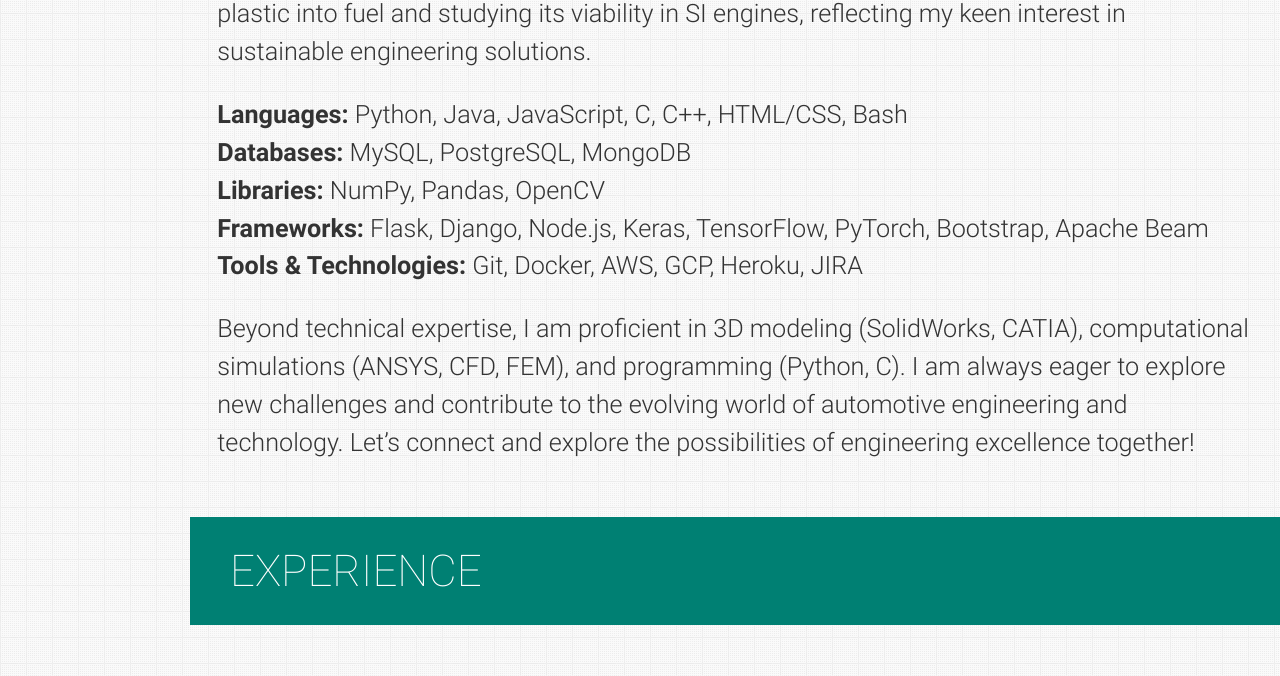
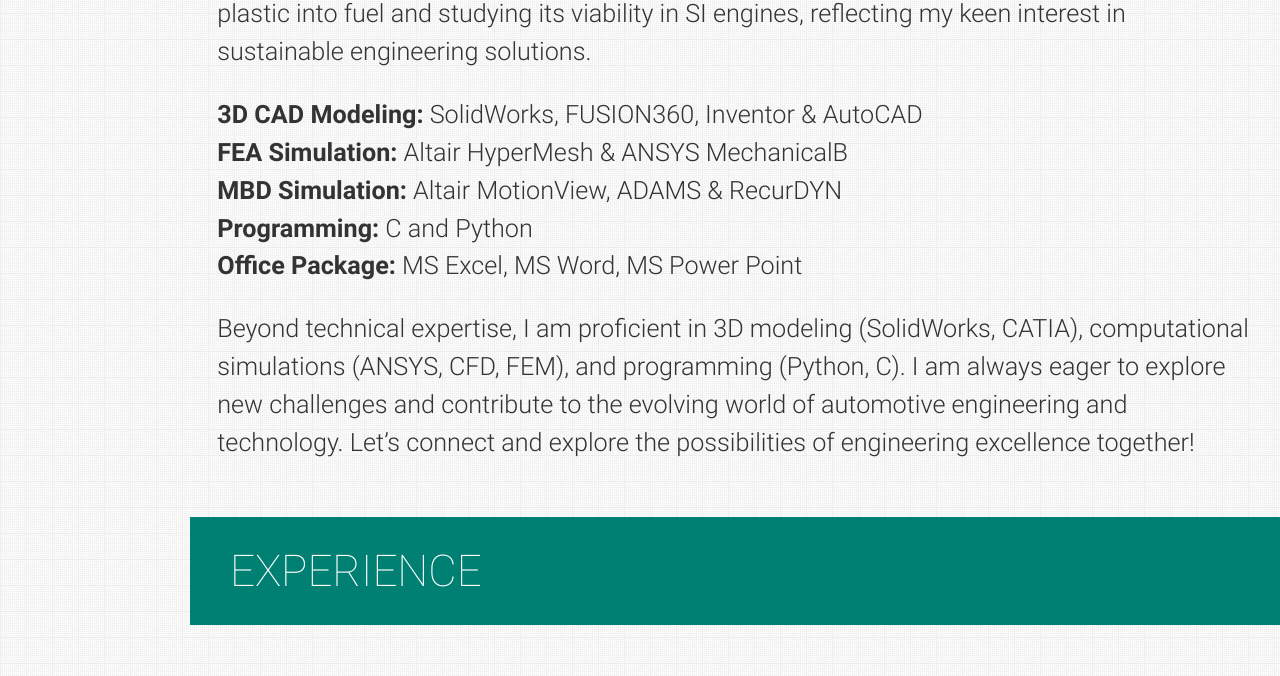
Before and after one commit to corrupted-brain/manojwebsite, a plain HTML site: page index.html in a window 1280 px wide. Shown: the part 1313-1989 px from the top of the page. Drawn offline with nearby package versions, Linux system fonts and the light colour scheme.

Commit message:
Update index.html

```diff
--- a/index.html
+++ b/index.html
@@ -261,11 +261,11 @@ I am particularly passionate about research and innovation in the automotive ind
         </p>
         <p>
           <ul>
-            <li><b>Languages:</b> Python, Java, JavaScript, C, C++, HTML/CSS, Bash</li>
-            <li><b>Databases:</b> MySQL, PostgreSQL, MongoDB</li>
-            <li><b>Libraries:</b> NumPy, Pandas, OpenCV</li>
-            <li><b>Frameworks:</b> Flask, Django, Node.js, Keras, TensorFlow, PyTorch, Bootstrap, Apache Beam</li>
-            <li><b>Tools & Technologies:</b> Git, Docker, AWS, GCP, Heroku, JIRA</li>
+            <li><b>3D CAD Modeling:</b> SolidWorks, FUSION360, Inventor & AutoCAD</li>
+            <li><b>FEA Simulation:</b> Altair HyperMesh & ANSYS MechanicalB</li>
+            <li><b>MBD Simulation:</b> Altair MotionView, ADAMS & RecurDYN</li>
+            <li><b>Programming:</b> C and Python</li>
+            <li><b>Office Package:</b> MS Excel, MS Word, MS Power Point</li>
           </ul>
 
         </p>
```
